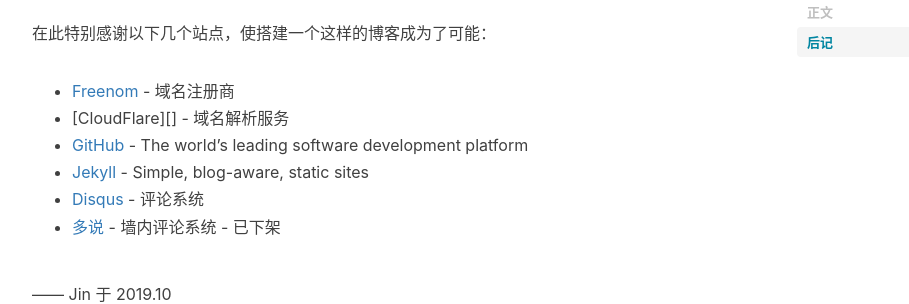
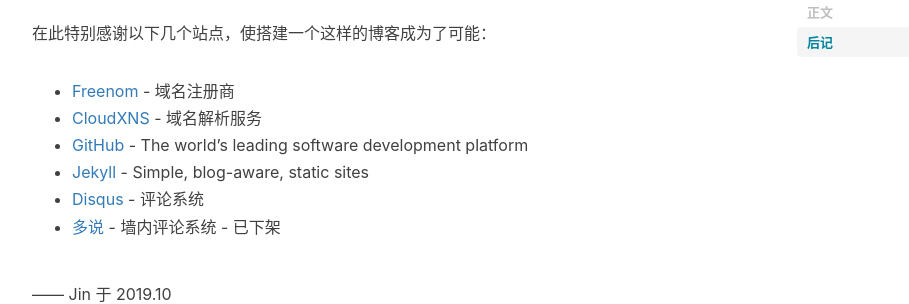
Before and after one commit to yanxxjin/yanxxjin.github.io, a Jekyll site: the page built from _posts/2017-03-05-hello-blog-hello-2017.markdown, in a window 1280 px wide and 900 px high, scrolled down 2895 px. Shown: the part 152-456 px from the top of the window, without its empty margins (233-1142 px from the left). Built offline with Jekyll 4.4.1, drawn with Linux system fonts in a browser that asks for light colours; nearby versions of some CDN libraries; comment, search, counter and statistics services are not loaded.

Commit message:
Update 2017-03-05-hello-blog-hello-2017.markdown

```diff
--- a/_posts/2017-03-05-hello-blog-hello-2017.markdown
+++ b/_posts/2017-03-05-hello-blog-hello-2017.markdown
@@ -114,7 +114,7 @@
 
 
 * [Freenom][] - 域名注册商
-* [CloudFlare][] - 域名解析服务
+* [CloudXNS][] - 域名解析服务
 * [GitHub][] - The world's leading software development platform
 * [Jekyll][] -  Simple, blog-aware, static sites
 * [Disqus][] - 评论系统
```
